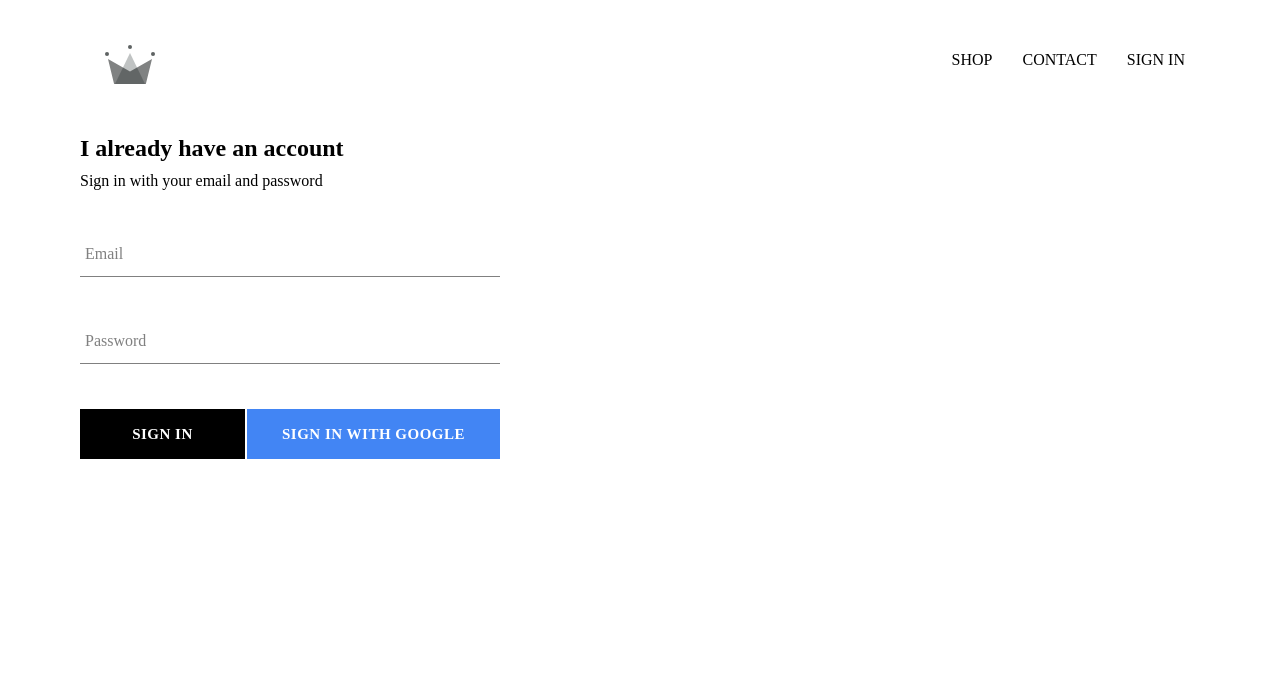
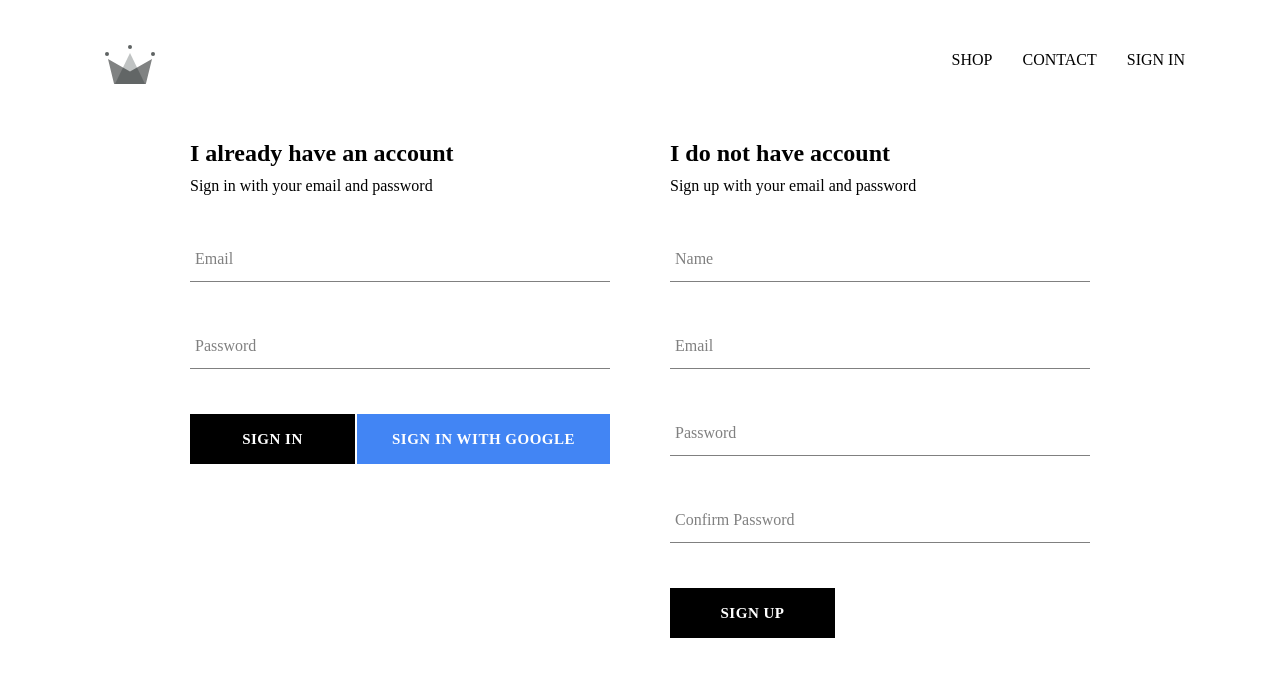
Before and after one commit to 0xbaid/ecommerce-site, a React (Create React App) app: page /signIn in a window 1280 px wide. Shown: the top 676 px of the page. Built offline with nearby package versions, Linux system fonts and the light colour scheme; no server answers; a web font is replaced by a local one.

Commit message:
initialze firbase utils and stored user state by google sign in and sign up

```diff
--- a/src/App.js
+++ b/src/App.js
@@ -24,8 +24,9 @@
           this.setState({
             currentUser: snapshot.id,
             ...snapshot.data()
-          }, () => console.log(this.state) )
-        })
+          });
+          console.log(this.state)
+        });
       }
       else {
         this.setState({
--- /dev/null
+++ b/src/components/sign-up/sign-up.component.js
@@ -0,0 +1,98 @@
+import React, { Component } from 'react';
+import './sign-up.style.scss';
+
+import FormInput from '../form-input/form-input.component';
+import CustomButton from '../custom-button/custom-button.component';
+
+import { auth, createUserProfileDocument } from '../../firebase/firebase.utils';
+
+class SignUp extends Component {
+    constructor(){
+        super()
+        this.state = {
+            displayName: '',
+            email: '',
+            password: '',
+            confirmPassword: ''
+        }
+    }
+
+    handleSubmit = async event =>{
+        event.preventDefault();
+        const { displayName, email, password, confirmPassword } = this.state;
+        if (password !== confirmPassword){
+            console.alert('Password doesn\'t match');
+            return;
+        }
+
+        try {
+            const { user } = await auth.createUserWithEmailAndPassword(email, password);
+            await createUserProfileDocument(user, {displayName});
+            this.setState({
+                displayName: '',
+                email: '',
+                password: '',
+                confirmPassword: ''
+            })
+        }
+        catch (error) {
+            console.error('error')
+        }
+    }
+
+    handleChange = (event) => {
+        const {name, value} = event.target;
+        this.setState({
+            [name]: value
+        })
+    }
+
+    render() {
+        const {displayName, email, password, confirmPassword} = this.state;
+        return (
+            <div className='sign-up'>
+                <h2 className='title'>I do not have account</h2>
+                <span>Sign up with your email and password</span>
+
+            <form onSubmit={this.handleSubmit}>
+                <FormInput
+                    type='text'
+                    name='displayName'
+                    value={displayName}
+                    label='Name'
+                    onChange={this.handleChange}
+                    required
+                />
+                <FormInput
+                    type='email'
+                    name='email'
+                    value={email}
+                    label='Email'
+                    onChange={this.handleChange}
+                    required
+                />
+                <FormInput
+                    type='password'
+                    name='password'
+                    value={password}
+                    label='Password'
+                    onChange={this.handleChange}
+                    required
+                />
+                <FormInput
+                    type='password'
+                    name='confirmPassword'
+                    value={confirmPassword}
+                    label='Confirm Password'
+                    onChange={this.handleChange}
+                    required
+                />
+                <CustomButton type='submit'>SIGN UP</CustomButton>
+            </form>
+
+            </div>
+        );
+    }
+}
+
+export default SignUp;
--- /dev/null
+++ b/src/components/sign-up/sign-up.style.scss
@@ -0,0 +1,9 @@
+.sign-up {
+    display: flex;
+    flex-direction: column;
+    width: 420px;
+
+    .title {
+        margin: 10px 0;
+    }
+}
--- a/src/pages/sign-in-and-sign-up/sign-in-and-sign-up.component.js
+++ b/src/pages/sign-in-and-sign-up/sign-in-and-sign-up.component.js
@@ -1,11 +1,13 @@
 import React from 'react';
 import './sign-in-and-sign-up.style.scss';
-import SignIn from '../../components/sign-in/sign-in.component'
+import SignIn from '../../components/sign-in/sign-in.component';
+import SignUp from '../../components/sign-up/sign-up.component';
 
 const SignInAndSignUpPage = () => {
     return (
         <div className='sign-in-and-sign-up'>
             <SignIn/>
+            <SignUp/>
         </div>
     );
 };
--- a/src/pages/sign-in-and-sign-up/sign-in-and-sign-up.style.scss
+++ b/src/pages/sign-in-and-sign-up/sign-in-and-sign-up.style.scss
@@ -0,0 +1,6 @@
+.sign-in-and-sign-up {
+    display: flex;
+    width: 900px;
+    justify-content: space-between;
+    margin: 30px auto;
+}
```
